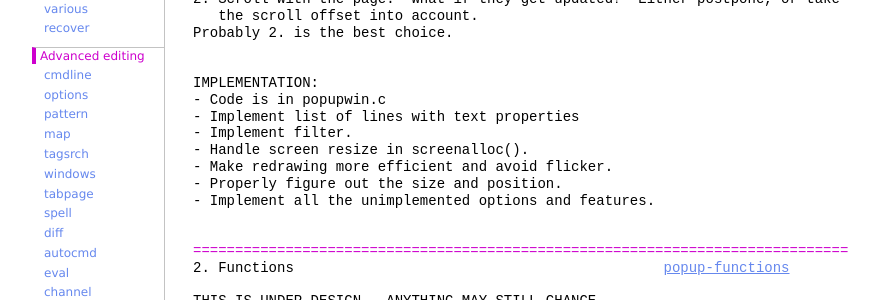
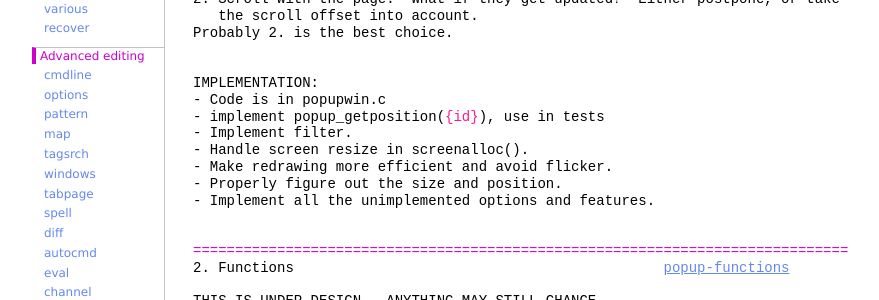
Before and after one commit to vim-jp/vimdoc-en, a Jekyll site: the page built from popup.html, in a window 1280 px wide and 900 px high, scrolled down 1388 px. Shown: the part 151-451 px from the top of the window, without its empty margins (208-1087 px from the left). Built offline with Jekyll 4.4.1, drawn with Linux system fonts in a browser that asks for light colours; nearby versions of some CDN libraries; comment, search, counter and statistics services are not loaded; some of the changed text lies outside the part shown.

Commit message:
Generated by Travis JOB 853.1
https://travis-ci.org/vim-jp/vimdoc-en/builds/537965530

```diff
--- a/popup.html
+++ b/popup.html
@@ -89,7 +89,7 @@
 <br>
 IMPLEMENTATION:<br>
 - Code is in popupwin.c<br>
-- Implement list of lines with text properties<br>
+- implement popup_getposition(<span class="Special">{id}</span>), use in tests<br>
 - Implement filter.<br>
 - Handle screen resize in screenalloc().<br>
 - Make redrawing more efficient and avoid flicker.<br>
@@ -195,7 +195,6 @@
 &nbsp;&nbsp;&nbsp;&nbsp;&nbsp;&nbsp;&nbsp;&nbsp;&nbsp;&nbsp;&nbsp;&nbsp;&nbsp;&nbsp;&nbsp;&nbsp;For&nbsp;<span class="Special">{id}</span>&nbsp;see&nbsp;<a class="Comment" href="popup.html#popup_hide()">popup_hide()</a>.<br>
 <br>
 popup_move(<span class="Special">{id}</span>,&nbsp;<span class="Special">{options}</span>)&nbsp;&nbsp;&nbsp;&nbsp;&nbsp;&nbsp;&nbsp;&nbsp;&nbsp;&nbsp;&nbsp;&nbsp;&nbsp;&nbsp;&nbsp;&nbsp;&nbsp;&nbsp;&nbsp;&nbsp;&nbsp;&nbsp;&nbsp;&nbsp;&nbsp;&nbsp;&nbsp;&nbsp;&nbsp;&nbsp;&nbsp;&nbsp;&nbsp;&nbsp;&nbsp;&nbsp;&nbsp;<a class="Constant" href="popup.html#popup_move()" name="popup_move()">popup_move()</a><br>
-&nbsp;&nbsp;&nbsp;&nbsp;&nbsp;&nbsp;&nbsp;&nbsp;&nbsp;&nbsp;&nbsp;&nbsp;&nbsp;&nbsp;&nbsp;&nbsp;<span class="Special">{not implemented yet}</span><br>
 &nbsp;&nbsp;&nbsp;&nbsp;&nbsp;&nbsp;&nbsp;&nbsp;&nbsp;&nbsp;&nbsp;&nbsp;&nbsp;&nbsp;&nbsp;&nbsp;Move popup&nbsp;<span class="Special">{id}</span>&nbsp;to the position speficied with&nbsp;<span class="Special">{options}</span>.<br>
 &nbsp;&nbsp;&nbsp;&nbsp;&nbsp;&nbsp;&nbsp;&nbsp;&nbsp;&nbsp;&nbsp;&nbsp;&nbsp;&nbsp;&nbsp;&nbsp;<span class="Special">{options}</span>&nbsp;may contain the items from&nbsp;<a class="Identifier" href="popup.html#popup_create()">popup_create()</a>&nbsp;that<br>
 &nbsp;&nbsp;&nbsp;&nbsp;&nbsp;&nbsp;&nbsp;&nbsp;&nbsp;&nbsp;&nbsp;&nbsp;&nbsp;&nbsp;&nbsp;&nbsp;specify the popup position: &quot;line&quot;, &quot;col&quot;, &quot;pos&quot;, &quot;maxheight&quot;,<br>
@@ -315,10 +314,8 @@
 &nbsp;&nbsp;&nbsp;&nbsp;&nbsp;&nbsp;&nbsp;&nbsp;&nbsp;&nbsp;&nbsp;&nbsp;&nbsp;&nbsp;&nbsp;&nbsp;&nbsp;&nbsp;&nbsp;&nbsp;&nbsp;&nbsp;&nbsp;&nbsp;<span class="Special">{not implemented yet}</span><br>
 &nbsp;&nbsp;&nbsp;&nbsp;&nbsp;&nbsp;&nbsp;&nbsp;maxheight&nbsp;&nbsp;&nbsp;&nbsp;&nbsp;&nbsp; maximum height<br>
 &nbsp;&nbsp;&nbsp;&nbsp;&nbsp;&nbsp;&nbsp;&nbsp;minheight&nbsp;&nbsp;&nbsp;&nbsp;&nbsp;&nbsp; minimum height<br>
-&nbsp;&nbsp;&nbsp;&nbsp;&nbsp;&nbsp;&nbsp;&nbsp;&nbsp;&nbsp;&nbsp;&nbsp;&nbsp;&nbsp;&nbsp;&nbsp;&nbsp;&nbsp;&nbsp;&nbsp;&nbsp;&nbsp;&nbsp;&nbsp;<span class="Special">{not implemented yet}</span><br>
 &nbsp;&nbsp;&nbsp;&nbsp;&nbsp;&nbsp;&nbsp;&nbsp;maxwidth&nbsp;&nbsp;&nbsp;&nbsp;&nbsp;&nbsp;&nbsp;&nbsp;maximum width<br>
 &nbsp;&nbsp;&nbsp;&nbsp;&nbsp;&nbsp;&nbsp;&nbsp;minwidth&nbsp;&nbsp;&nbsp;&nbsp;&nbsp;&nbsp;&nbsp;&nbsp;minimum width<br>
-&nbsp;&nbsp;&nbsp;&nbsp;&nbsp;&nbsp;&nbsp;&nbsp;&nbsp;&nbsp;&nbsp;&nbsp;&nbsp;&nbsp;&nbsp;&nbsp;&nbsp;&nbsp;&nbsp;&nbsp;&nbsp;&nbsp;&nbsp;&nbsp;<span class="Special">{not implemented yet}</span><br>
 &nbsp;&nbsp;&nbsp;&nbsp;&nbsp;&nbsp;&nbsp;&nbsp;hidden&nbsp;&nbsp;&nbsp;&nbsp;&nbsp;&nbsp;&nbsp;&nbsp;&nbsp;&nbsp;when TRUE the popup exists but is not displayed; use<br>
 &nbsp;&nbsp;&nbsp;&nbsp;&nbsp;&nbsp;&nbsp;&nbsp;&nbsp;&nbsp;&nbsp;&nbsp;&nbsp;&nbsp;&nbsp;&nbsp;&nbsp;&nbsp;&nbsp;&nbsp;&nbsp;&nbsp;&nbsp;&nbsp;<a class="Comment" href="popup.html#popup_show()">popup_show()</a>&nbsp;to unhide it.<br>
 &nbsp;&nbsp;&nbsp;&nbsp;&nbsp;&nbsp;&nbsp;&nbsp;&nbsp;&nbsp;&nbsp;&nbsp;&nbsp;&nbsp;&nbsp;&nbsp;&nbsp;&nbsp;&nbsp;&nbsp;&nbsp;&nbsp;&nbsp;&nbsp;<span class="Special">{not implemented yet}</span><br>
```
